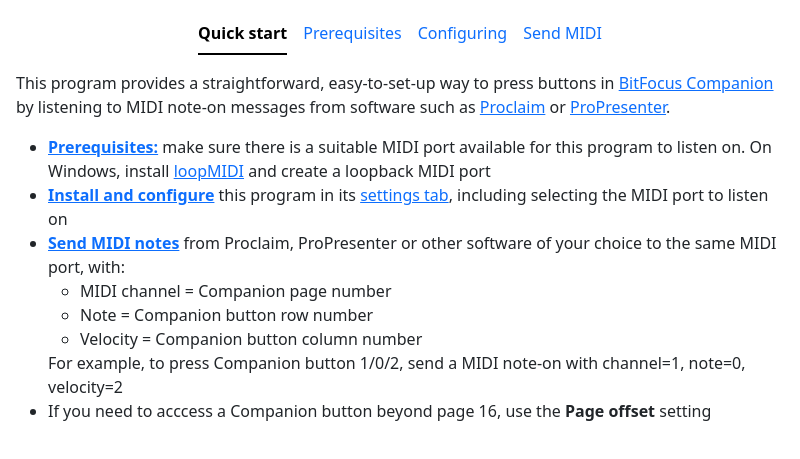
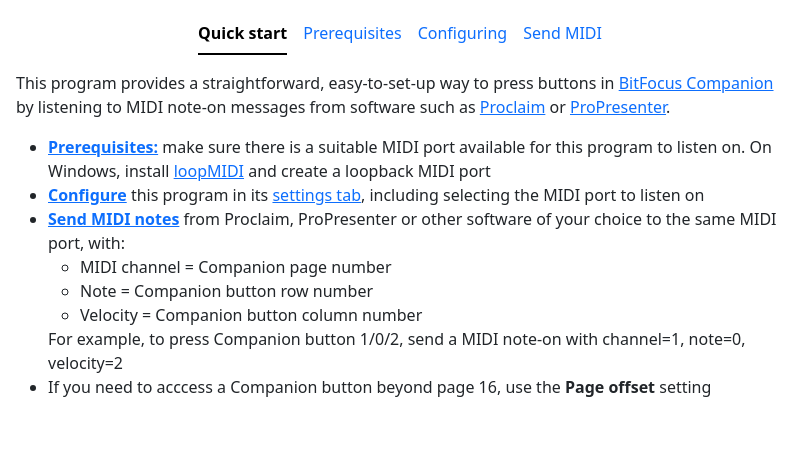
Before and after one commit to hussra/companion-midi-button-presser, an Electron app: page src/renderer/help.html in a window 800 px wide. Shown: the part 127-586 px from the top of the page. Drawn offline with nearby package versions, Linux system fonts and the light colour scheme; files whose address does not match are found by name.

Commit message:
Help text tweak

```diff
--- a/src/renderer/help.html
+++ b/src/renderer/help.html
@@ -57,9 +57,10 @@
                 <a href="https://www.tobias-erichsen.de/software/loopmidi.html" target="_blank">loopMIDI</a>
                 and create a loopback MIDI port
             </li>
-            <li><b><a href="help-configure.html">Install and configure</a></b> this program in its <a
-                    href="settings.html">settings tab</a>, including selecting
-                the MIDI port to listen on</li>
+            <li><b><a href="help-configure.html">Configure</a></b> this program in its
+                <a href="settings.html">settings tab</a>, including selecting
+                the MIDI port to listen on
+            </li>
             <li><b><a href="help-sendmidi.html">Send MIDI notes</a></b> from Proclaim, ProPresenter or other software of
                 your choice to the same MIDI port,
                 with:
```
